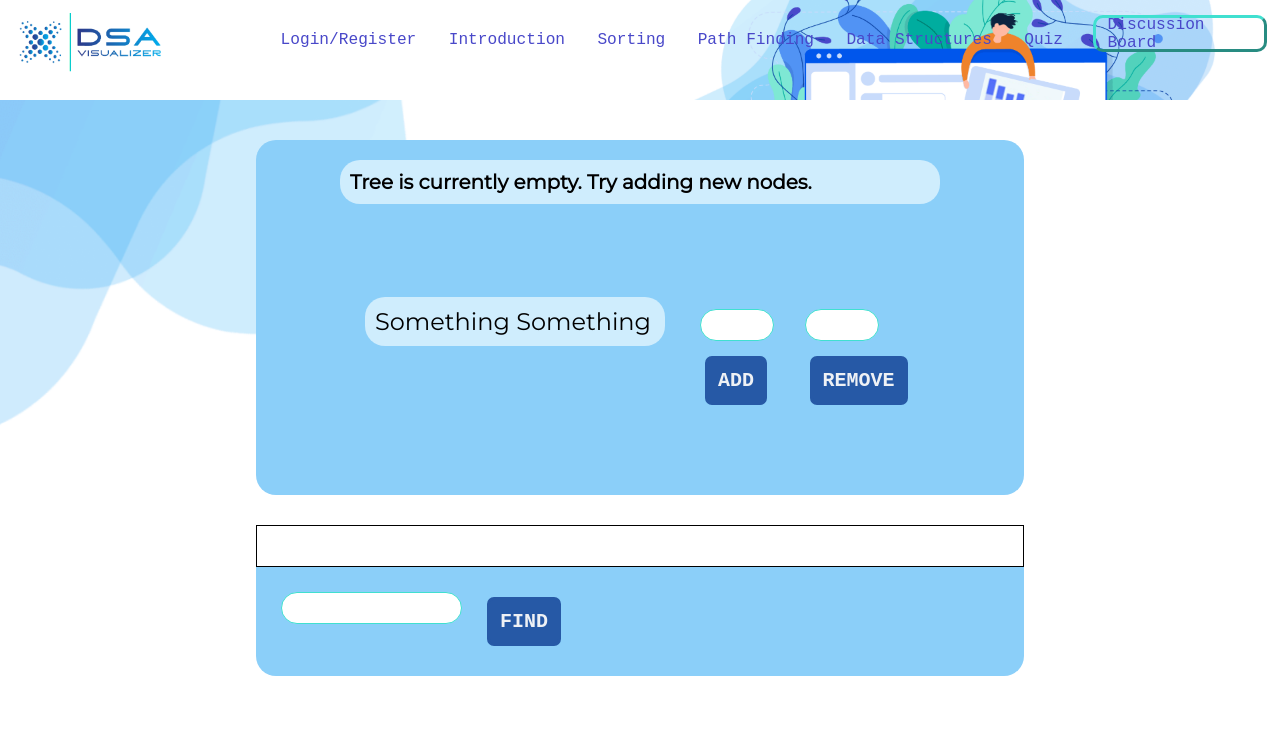
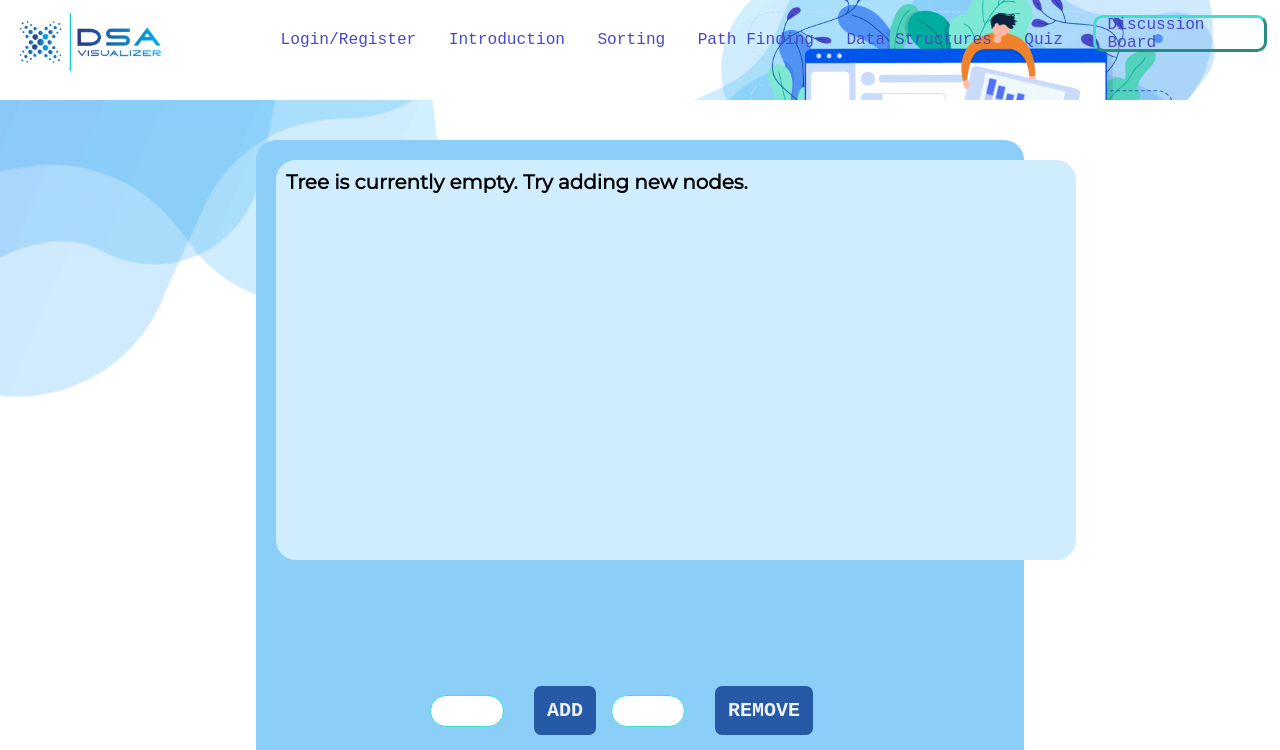
Before and after one commit to Jordiak/Visualizer, a React (Create React App) app in the folder client/: page /AVL in a window 1280 px wide. Shown: the top 750 px of the page. Built offline with nearby package versions, Linux system fonts and the light colour scheme.

Commit message:
added description steps for insert and delete node in avl tree

```diff
--- a/client/src/App.css
+++ b/client/src/App.css
@@ -861,7 +861,7 @@ h2 {
   background-image: url("../src/components/images/newwallpaper2.png");
   background-position: center;
   background-size: cover;
-  height: 115vh;
+  height: 140vh;
   background-attachment: fixed;
   font-size: 24px;
   margin-bottom: 10px;
--- a/client/src/components/AVL_Tree/AVL.css
+++ b/client/src/components/AVL_Tree/AVL.css
@@ -11,7 +11,7 @@
 	border: hidden;
 	border-radius:20px;
 	margin: 40px 60px 0 60px;
-	height: auto;
+	height:60%;
 	background-color: rgb(139,207,249);
 	text-align: center;
 	width:auto;
@@ -21,22 +21,27 @@
 
   #treeAVL {
 	display: inline-flex;
-	padding-left: 30px;
-	width: 600px;
+	padding-left: 10px;
+	width: 800px;
 	margin: 20px;
+	margin-bottom: -50px;
 	padding: 10px;
 	background-color: rgb(207,237,253);
-	height:auto;
+	height:400px;
 	border-radius: 20px;
 	text-align: center;
+	scroll-behavior: smooth;
+	overflow-y: auto;
+	overflow-x: auto;
   }
 
   #description {
 	display:inline-flex;
-	width: 300px;
-	margin: 20px;
+	width: 350px;
+	margin: 30px;
+	margin-left:70px;
 	padding: 10px;
-	background-color: rgb(207,237,253);
+	background-color:none;
 	height:auto;
 	border-radius: 20px;
 	text-align: center;
@@ -46,7 +51,7 @@
 	display: inline-flex;
 	padding: 80px 10px;
 	text-align: justify;
-	width: 250px;
+	width: 450px;
   }
 
   #basic-actions .action {
@@ -170,7 +175,7 @@
 	  background-color: #ccc;
 	  color: rgb(0, 0, 0);
 	  font-family: "Montserrat", sans-serif;
-	  font-size: 28px;
+	  font-size: 20px;
 	  font-weight: 600;
 	  display: inline-block;
 
--- a/client/src/components/AVL_Tree/AVL.js
+++ b/client/src/components/AVL_Tree/AVL.js
@@ -11,12 +11,14 @@ class AVL extends Component {
       deleteValue: "",
       searchValue: "",
       previewContent: "",
+      instruction:"",
       tree: new BinarySearchTree()
     };
     this.insert = this.insert.bind(this);
     this.delete = this.delete.bind(this);
     this.resetActiveStatusOfNodes = this.resetActiveStatusOfNodes.bind(this);
     this.resetPreviewContent = this.resetPreviewContent.bind(this);
+    this.resetInstruction=this.resetInstruction.bind(this);
 
     this.traversePreOrder = this.traversePreOrder.bind(this);
     this.traverseInOrder = this.traverseInOrder.bind(this);
@@ -42,6 +44,11 @@ class AVL extends Component {
         previewContent: ""
     })
   }
+  resetInstruction(){
+    this.setState({
+      instruction:""
+    })
+  }
 
   resetActiveStatusOfNodes(){
     this.state.tree.traverseInOrder(this.state.tree.root, function(node) {
@@ -52,6 +59,7 @@ class AVL extends Component {
   onChangeInsertValue(event) {
     this.resetActiveStatusOfNodes();
     this.resetPreviewContent();
+    this.resetInstruction();
     this.setState({
       insertValue: parseInt(event.target.value)
     });
@@ -60,6 +68,7 @@ class AVL extends Component {
   onChangeDeleteValue(event) {
     this.resetActiveStatusOfNodes();
     this.resetPreviewContent();
+    this.resetInstruction();
     this.setState({
       deleteValue: parseInt(event.target.value)
     });
@@ -68,6 +77,7 @@ class AVL extends Component {
   onChangeSearchValue(event) {
     this.resetActiveStatusOfNodes();
     this.resetPreviewContent();
+    this.resetInstruction();
     this.setState({
       searchValue: parseInt(event.target.value)
     });
@@ -76,7 +86,11 @@ class AVL extends Component {
   insert() {
     this.resetActiveStatusOfNodes();
     this.resetPreviewContent();
+    this.resetInstruction();
     this.state.tree.insertNewNode(this.state.insertValue);
+    this.setState({
+      instruction:"Inserted node "+this.state.insertValue
+    })
     this.setState({
       insertValue: ""
     });
@@ -85,7 +99,11 @@ class AVL extends Component {
   delete() {
     this.resetActiveStatusOfNodes();
     this.resetPreviewContent();
+    this.resetInstruction();
     this.state.tree.delete(this.state.deleteValue);
+    this.setState({
+      instruction:"Deleted node "+this.state.deleteValue
+    })
     this.setState({
       deleteValue: ""
     });
@@ -94,6 +112,7 @@ class AVL extends Component {
   search() {
     this.resetActiveStatusOfNodes();
     this.resetPreviewContent();
+    this.resetInstruction();
     let searchResult = this.state.tree.find(
       this.state.tree.root,
       this.state.searchValue
@@ -121,6 +140,7 @@ class AVL extends Component {
     this.setState({
       previewContent: values.join(" --> ")
     });
+
   }
 
   traversePostOrder() {
@@ -174,7 +194,7 @@ class AVL extends Component {
             )}
           </div>
           <div id='description'>
-            Something Something
+            {this.state.instruction}
           </div>
           <div id="basic-actions">
             <div className="action">
--- a/client/src/components/functions/Collapsible.css
+++ b/client/src/components/functions/Collapsible.css
@@ -44,7 +44,7 @@
   overflow-y: auto;
   height: 50vh;
   text-align: justify;
-  background-color: rgbargb(11,35,65, 0.9);
+  background-color: rgba(86, 148, 177, 0);
   width: 100%;
   color: rgb(56, 85, 110);
   font-family: -apple-system, BlinkMacSystemFont, 'Segoe UI', Roboto, Oxygen, Ubuntu, Cantarell, 'Open Sans', 'Helvetica Neue', sans-serif;
```
